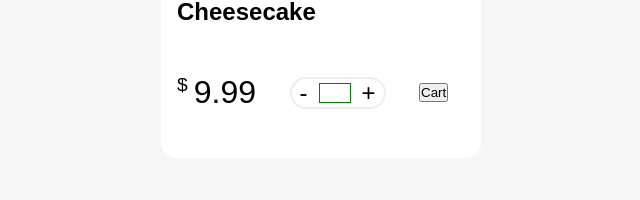
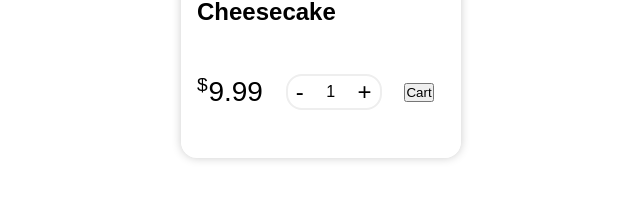
Before and after one commit to j-a-black/ecommerce-product-card, a plain HTML site: page dist/index.html in a window 1280 px wide. Shown: the part 498-698 px from the top of the page, without its empty margins (319-959 px from the left). Drawn offline with Linux system fonts and the light colour scheme.

Commit message:
adjusted card style

```diff
--- a/dist/index.html
+++ b/dist/index.html
@@ -20,7 +20,13 @@
           <span class="card__price">9.99</span>
           <form class="card__form" action="">
             <div class="btn decrement">-</div>
-            <input class="card__input" min="0" max="100" type="number" />
+            <input
+              class="card__input"
+              value="1"
+              min="1"
+              max="100"
+              type="number"
+            />
             <div class="btn increment">+</div>
           </form>
           <button>Cart</button>
--- a/scss/_base.scss
+++ b/scss/_base.scss
@@ -11,6 +11,6 @@ body {
   min-height: 100vh;
   display: grid;
   place-items: center;
-  background: #f6f6f6;
+  background: white;
   font-family: Arial, Helvetica, sans-serif;
 }
--- a/scss/_card.scss
+++ b/scss/_card.scss
@@ -1,29 +1,30 @@
 .card {
-  width: 20rem;
-  height: 32rem;
+  width: 280px;
+  height: 512px;
   border-radius: 1rem;
   background: white;
   overflow: hidden;
   position: relative;
+  box-shadow: 0 0 10px #ccc;
 
   &__image {
     width: 100%;
-    height: 22rem;
+    height: 352px;
     object-fit: cover;
   }
 
   &__body {
     width: 100%;
-    height: 12rem;
+    height: 192px;
     background: white;
-    border-radius: 1rem;
+    border-radius: 16px;
     position: absolute;
     bottom: 0;
-    padding: 2rem 1rem;
+    padding: 32px 16px;
   }
 
   &__title {
-    margin-bottom: 3rem;
+    margin-bottom: 48px;
   }
 
   &__content {
@@ -34,11 +35,11 @@
   }
 
   &__price {
-    font-size: 2rem;
+    font-size: 28px;
 
     &::before {
       content: "$";
-      font-size: 1.2rem;
+      font-size: 19.2px;
       position: absolute;
       top: 0;
       left: 0;
@@ -47,9 +48,9 @@
 
   &__form {
     border: 2px solid #eee;
-    border-radius: 1rem;
-    height: 2rem;
-    width: 6rem;
+    border-radius: 16px;
+    height: 36px;
+    width: 96px;
     display: flex;
     justify-content: space-between;
     align-items: center;
@@ -57,30 +58,33 @@
   }
 
   &__input {
-    border: 1px solid green;
-    width: 2rem;
+    border: none;
+    width: 16px;
     outline: none;
     font-family: inherit;
     font-size: inherit;
     background: transparent;
     text-align: center;
-  }
 
-  input::-webkit-outer-spin-button,
-  input::-webkit-inner-spin-button {
-    -webkit-appearance: none;
-    margin: 0;
-  }
+    &::-webkit-outer-spin-button,
+    &::-webkit-inner-spin-button {
+      -webkit-appearance: none;
+      margin: 0;
+    }
 
-  /* Firefox */
-  input[type="number"] {
-    -moz-appearance: textfield;
+    &[type="number"] {
+      -moz-appearance: textfield;
+    }
   }
 
   .btn {
     color: black;
-    font-size: 1.5rem;
-    padding: 0.5rem;
+    font-size: 24px;
+    padding: 8px;
     cursor: pointer;
+
+    &:active {
+      background: #eee;
+    }
   }
 }
```
Also changed, not shown: dist/css/main.min.css, 1 other file.
